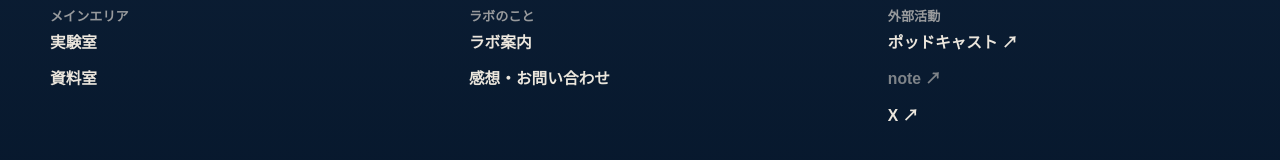
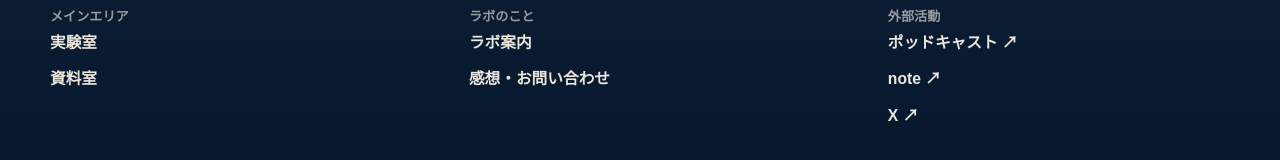
Before and after one commit to yokobo103/yokobo_ai_lab, a Next.js app: page /about in a window 1280 px wide. Shown: the part 4430-4590 px from the top of the page. Built offline with nearby package versions, Linux system fonts and the light colour scheme; no server answers; a web font is replaced by a local one.

Commit message:
Add note link to footer

```diff
--- a/app/_redesign/components/Footer.tsx
+++ b/app/_redesign/components/Footer.tsx
@@ -1,6 +1,15 @@
 import { externalRoutes, routes } from "../data/routes";
 
-const footerGroups = [
+type FooterLink =
+  | { label: string; href: string; external?: boolean }
+  | { label: string; disabled: true };
+
+type FooterGroup = {
+  title: string;
+  links: FooterLink[];
+};
+
+const footerGroups: FooterGroup[] = [
   {
     title: "メインエリア",
     links: [
@@ -19,11 +28,11 @@ const footerGroups = [
     title: "外部活動",
     links: [
       { label: "ポッドキャスト ↗", href: externalRoutes.podcast, external: true },
-      { label: "note ↗", disabled: true },
+      { label: "note ↗", href: externalRoutes.note, external: true },
       { label: "X ↗", href: externalRoutes.x, external: true },
     ],
   },
-] as const;
+];
 
 export function Footer() {
   return (
--- a/app/_redesign/data/routes.ts
+++ b/app/_redesign/data/routes.ts
@@ -24,6 +24,7 @@ export const externalRoutes = {
   contact:
     "https://docs.google.com/forms/d/e/1FAIpQLScgKOrGgMR1S_TlSgRCCjsGQVZpK1PjqJvrX3E2ZdnpjqGC2w/viewform?usp=dialog",
   podcast: "https://open.spotify.com/show/033vTuXONCeGCsiffRWoNM",
+  note: "https://note.com/ykv_yocovooo",
   x: "https://x.com/yokobo_ai",
 } as const;
 
```
